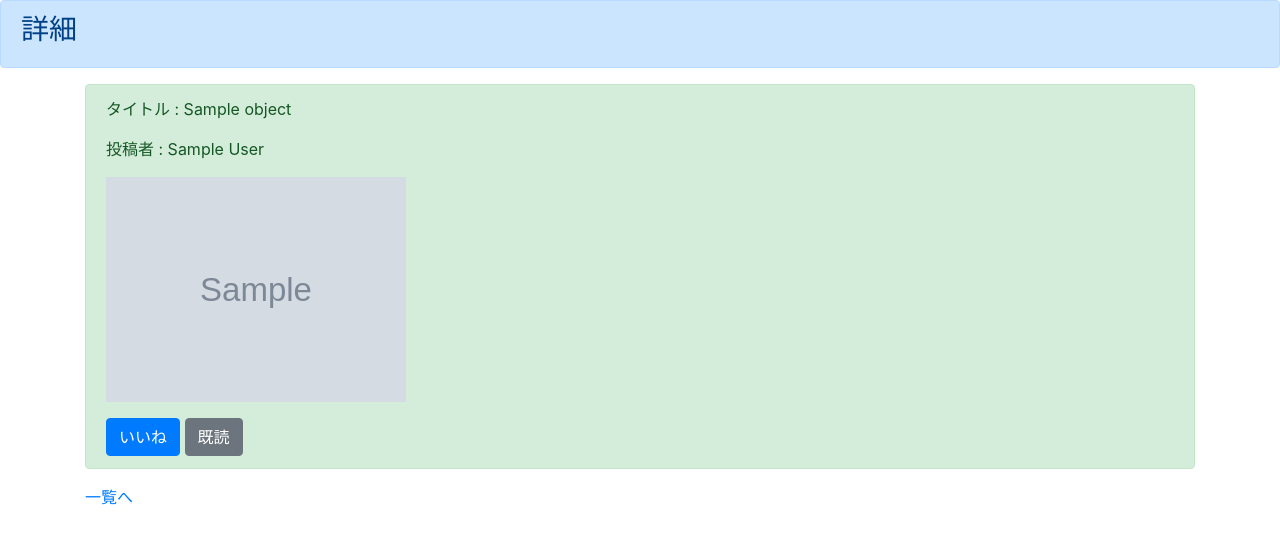
After one commit to piro-shiki-engineer/-SNS_Django, a Django app: template templates/detail.html in a window 1280 px wide. The commit adds this page. Shown: the top 544 px of the page. Run offline with Django 3.2, Linux system fonts and the light colour scheme; the template is opened without the code that fills it: most values are stand-ins (such as "Sample title", 1, 10 or a date in 2020); grey boxes marked "Sample" are stand-in pictures; parts of the project's set-up code (start-up, migrations or seed data) failed here and were passed over.

Commit message:
ツイート詳細表示機能

```diff
--- /dev/null
+++ b/templates/detail.html
@@ -0,0 +1,23 @@
+{% extends 'base.html' %}
+
+{% block header %}
+<div class="alert alert-primary" role="alert">
+    <h3>詳細</h3>
+</div>
+{% endblock header %}
+
+
+{% block content %}
+<div class="container">
+    <div class="alert alert-success" role="alert">
+        <p>タイトル : {{ object.title }}</p>
+        <p>投稿者 : {{ object.author }}</p>
+        {% if object.snsimg%}
+            <p><img src="{{ object.snsimg.url }}" width=300></p>
+        {% endif %}
+        <a href="#" class="btn btn-primary" role="button" aria-pressed="true">いいね</a>
+        <a href="#" class="btn btn-secondary" role="button" aria-pressed="true">既読</a>
+    </div>
+    <a href="{% url 'list' %}">一覧へ</a>
+</div>
+{% endblock content %}
--- a/templates/list.html
+++ b/templates/list.html
@@ -11,7 +11,7 @@
 <div class="container">
     {% for item in object_list %}
     <div class="alert alert-success" role="alert">
-        <p>タイトル : {{ item.title }}</p>
+        <p>タイトル : <a href="{% url 'detail' item.pk %}">{{ item.title }}</a></p>
         <p>投稿者 : {{ item.author }}</p>
         <a href="#" class="btn btn-primary" role="button" aria-pressed="true">Primary link</a>
         <a href="#" class="btn btn-secondary" role="button" aria-pressed="true">Link</a>
```
